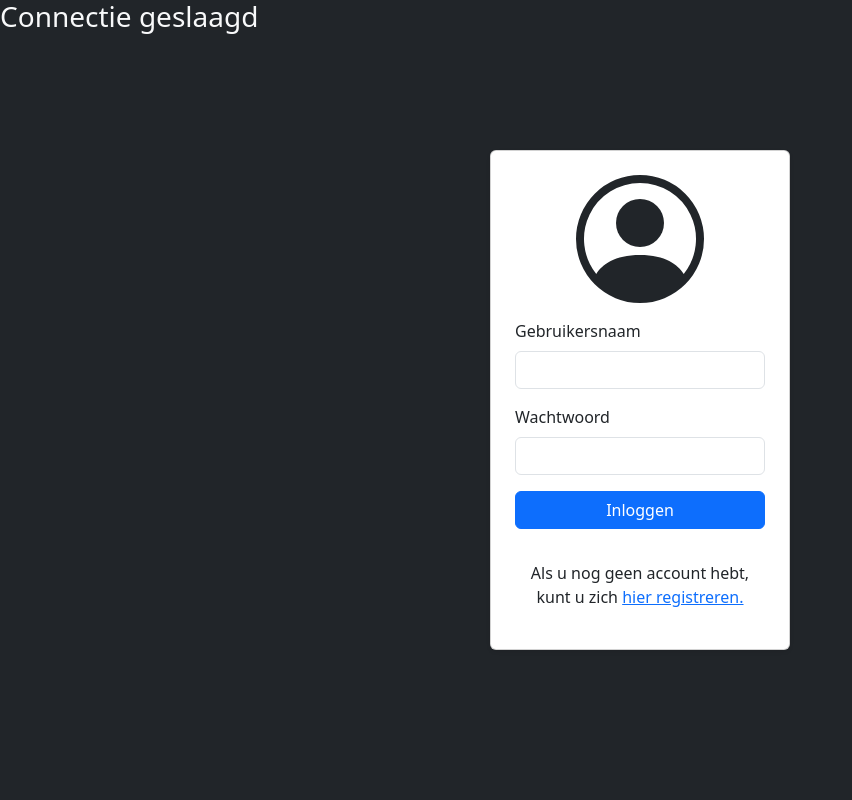
After one commit to trueeman/proefexamen-diego-misha-berkay, a PHP site: page /login.php in a window 1280 px wide. The commit adds this page. Shown: the whole page, without its empty margins (0-852 px from the left). Run offline with PHP 8.4, Linux system fonts and the light colour scheme.

Commit message:
login pagina view

```diff
--- /dev/null
+++ b/project/public_html/login.php
@@ -0,0 +1,84 @@
+<?php
+require_once("../vendor/autoload.php");
+use Proefexamen\ElektronischStemmen\Database;
+session_start();
+
+$db = new Database;
+if ($db) : ?>
+
+<h3 class="text-light" style="position: absolute;">Connectie geslaagd</h3>
+
+<?php endif; ?>
+
+<!DOCTYPE html>
+<html lang="en">
+<head>
+    <meta charset="UTF-8">
+    <meta name="viewport" content="width=device-width, initial-scale=1.0">
+    <title>Login - Proefexamen</title>
+    <link href="https://cdn.jsdelivr.net/npm/bootstrap@5.3.3/dist/css/bootstrap.min.css" rel="stylesheet" integrity="sha384-QWTKZyjpPEjISv5WaRU9OFeRpok6YctnYmDr5pNlyT2bRjXh0JMhjY6hW+ALEwIH" crossorigin="anonymous">
+    <link rel="stylesheet" href="css/theme.css">
+</head>
+<body class="bg-dark">
+    <div class="container vh-100 d-flex justify-content-center align-items-center">
+        <div class="card p-4 shadow-sm" style="width: 300px;">
+
+            <!-- Login foto -->
+            <div class="d-flex justify-content-center mb-3">
+                <svg xmlns="http://www.w3.org/2000/svg" width="128" height="128" fill="currentColor" class="bi bi-person-circle" viewBox="0 0 16 16">
+                    <path d="M11 6a3 3 0 1 1-6 0 3 3 0 0 1 6 0"/>
+                    <path fill-rule="evenodd" d="M0 8a8 8 0 1 1 16 0A8 8 0 0 1 0 8m8-7a7 7 0 0 0-5.468 11.37C3.242 11.226 4.805 10 8 10s4.757 1.225 5.468 2.37A7 7 0 0 0 8 1"/>
+                </svg>
+            </div>
+
+            <!-- Login formulier -->
+            <form class="needs-validation" action="login.php" method="POST" novalidate>
+                <div class="mb-3">
+                    <label for="username" class="form-label">Gebruikersnaam</label>
+                    <input type="text" class="form-control" id="username" name="username" required>
+                    <div class="invalid-feedback">
+                        Vul alstublieft uw gebruikersnaam in.
+                    </div>
+                </div>
+                <div class="mb-3">
+                    <label for="password" class="form-label">Wachtwoord</label>
+                    <input type="password" class="form-control" id="password" name="password" required>
+                    <div class="invalid-feedback">
+                        Vul alstublieft uw wachtwoord in.
+                    </div>
+                </div>
+                <button type="submit" class="btn btn-primary w-100">Inloggen</button>
+            </form>
+
+            <!-- Signup link -->
+            <div class="text-center mt-3">
+                <p>Als u nog geen account hebt, kunt u zich <a href='signup.php'>hier registreren.</a></p>
+            </div>
+        </div>
+    </div>
+
+    <script src="https://cdn.jsdelivr.net/npm/bootstrap@5.3.3/dist/js/bootstrap.bundle.min.js" integrity="sha384-YvpcrYf0tY3lHB60NNkmXc5s9fDVZLESaAA55NDzOxhy9GkcIdslK1eN7N6jIeHz" crossorigin="anonymous"></script>
+
+    <script>
+        // Example starter JavaScript for disabling form submissions if there are invalid fields
+        (() => {
+            'use strict'
+
+            // Fetch all the forms we want to apply custom Bootstrap validation styles to
+            const forms = document.querySelectorAll('.needs-validation')
+
+            // Loop over them and prevent submission
+            Array.from(forms).forEach(form => {
+                form.addEventListener('submit', event => {
+                    if (!form.checkValidity()) {
+                        event.preventDefault()
+                        event.stopPropagation()
+                    }
+
+                    form.classList.add('was-validated')
+                }, false)
+            })
+        })()
+    </script>
+</body>
+</html>
```
Also changed, not shown: project/public_html/css/theme.css (added, +10 -0 lines), project/public_html/index.php (+16 -8 lines).
